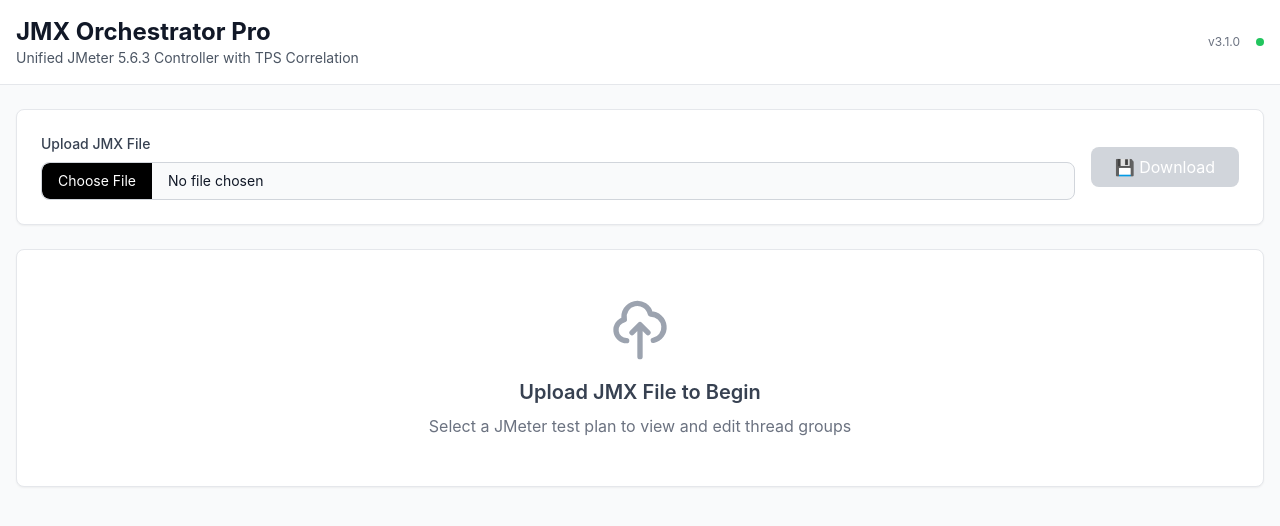
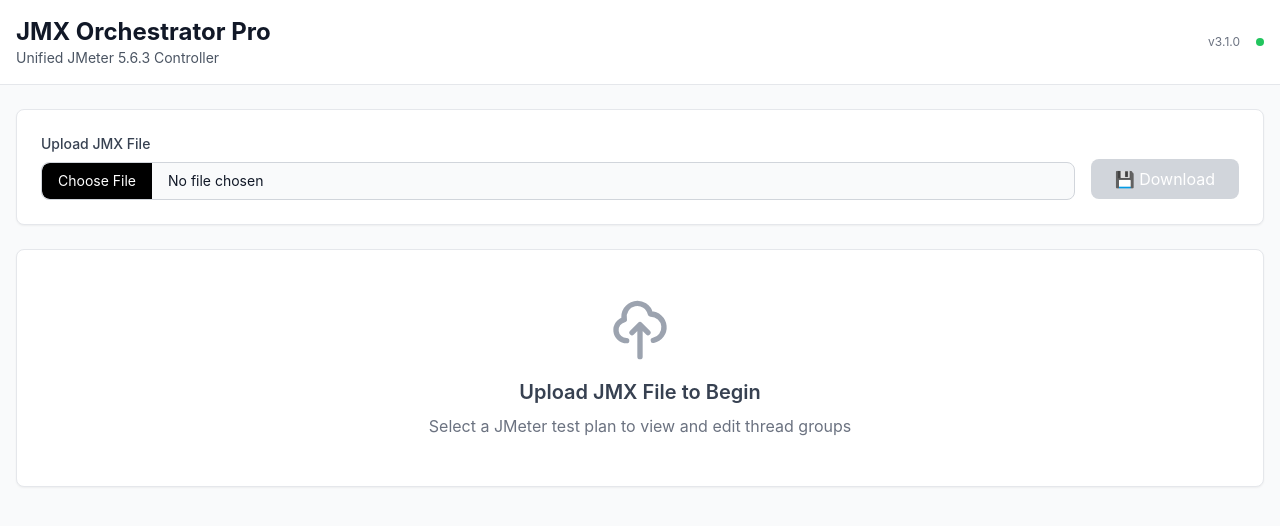
Before and after one commit to jenish7110/jmx-orchestrator, a plain HTML site: page index.html in a window 1280 px wide. Drawn offline with nearby package versions, Linux system fonts and the light colour scheme.

Commit message:
index.html

```diff
--- a/index.html
+++ b/index.html
@@ -22,7 +22,7 @@
             <div class="flex items-center justify-between">
                 <div>
                     <h1 class="text-2xl font-bold text-gray-900">JMX Orchestrator Pro</h1>
-                    <p class="text-sm text-gray-600">Unified JMeter 5.6.3 Controller with TPS Correlation</p>
+                    <p class="text-sm text-gray-600">Unified JMeter 5.6.3 Controller </p>
                 </div>
                 <div class="flex items-center gap-4">
                     <div id="modeIndicator" class="hidden px-4 py-2 bg-gray-900 text-white rounded-lg text-sm font-semibold">
@@ -45,7 +45,7 @@
                            class="block w-full text-sm text-gray-900 border border-gray-300 rounded-lg cursor-pointer bg-gray-50 focus:outline-none file:mr-4 file:py-2 file:px-4 file:rounded-l-lg file:border-0 file:bg-black file:text-white hover:file:bg-gray-800">
                 </div>
                 <button id="downloadBtn" disabled onclick="downloadJMX()"
-                        class="px-6 py-2 bg-black text-white rounded-lg hover:bg-gray-800 transition-colors disabled:bg-gray-300 disabled:cursor-not-allowed">
+                        class=" mt-6 px-6 py-2 bg-black text-white rounded-lg hover:bg-gray-800 transition-colors disabled:bg-gray-300 disabled:cursor-not-allowed">
                     💾 Download
                 </button>
             </div>
```
